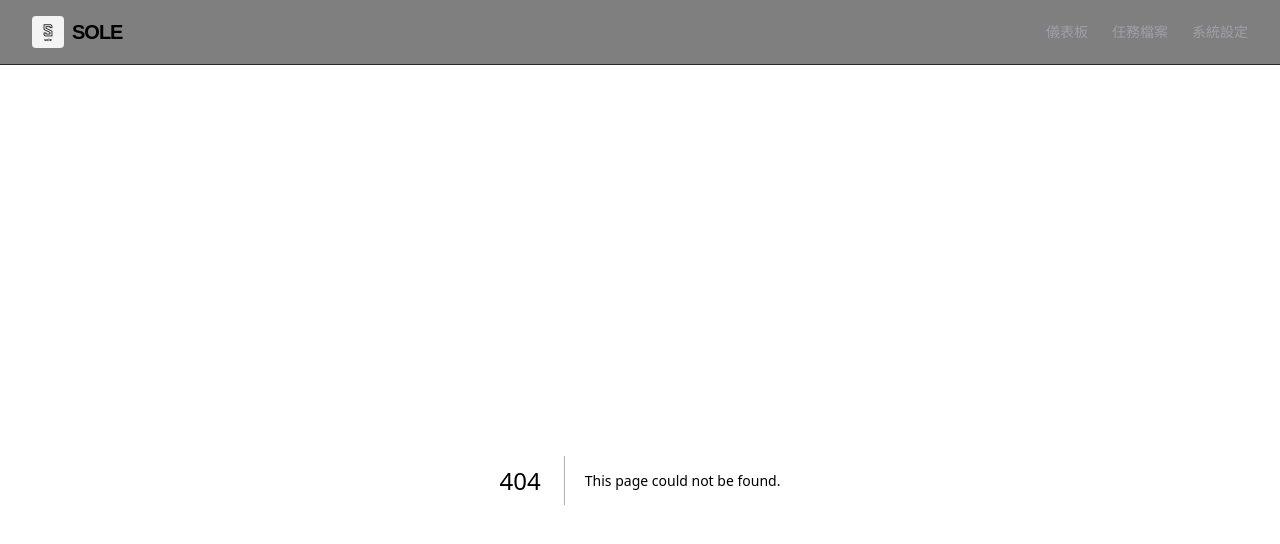
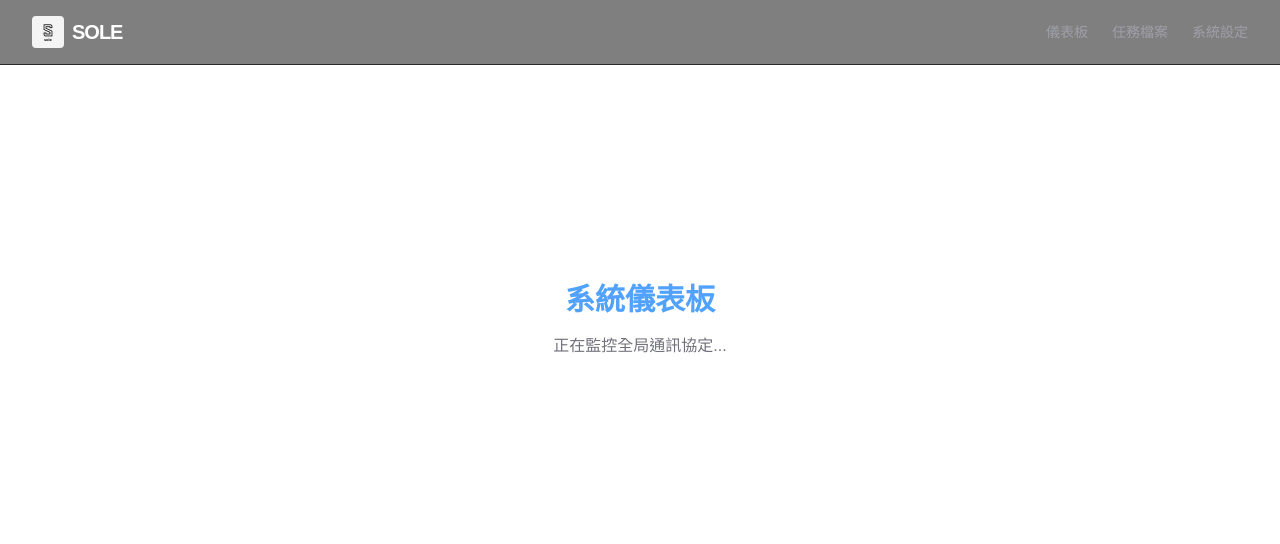
Before and after one commit to fictionmaker486/sole-protocol, a Next.js app: page /dashboard in a window 1280 px wide. Before the commit this address had no page. Shown: the top 544 px of the page. Built offline with nearby package versions, Linux system fonts and the light colour scheme.

Commit message:
feat: add page routing and update navigation links

```diff
--- /dev/null
+++ b/src/app/dashboard/page.tsx
@@ -0,0 +1,8 @@
+export default function DashboardPage() {
+  return (
+    <div className="flex flex-col items-center justify-center min-h-[60vh]">
+      <h1 className="text-3xl font-bold text-blue-400">系統儀表板</h1>
+      <p className="mt-4 text-zinc-500">正在監控全局通訊協定...</p>
+    </div>
+  )
+}
--- a/src/components/Header.tsx
+++ b/src/components/Header.tsx
@@ -1,17 +1,19 @@
 'use client'
 import React from 'react'
+import Link from 'next/link' // 引入 Link
 
 export default function Header() {
   return (
-    <header className="w-full py-4 px-8 border-b border-zinc-800 bg-black/50 backdrop-blur-md fixed top-0 z-50 flex justify-between items-center">
-      <div className="flex items-center gap-2">
+    <header className="w-full py-4 px-8 border-b border-zinc-800 bg-black/50 backdrop-blur-md fixed top-0 z-50 flex justify-between items-center text-white">
+      <Link href="/" className="flex items-center gap-2 hover:opacity-80 transition-opacity">
         <img src="/logo-s.jpg" alt="Logo" className="w-8 h-8 rounded" />
         <span className="font-bold tracking-tighter text-xl">SOLE</span>
-      </div>
+      </Link>
+
       <nav className="flex gap-6 text-sm text-zinc-400">
-        <button className="hover:text-white transition-colors">儀表板</button>
-        <button className="hover:text-white transition-colors">任務檔案</button>
-        <button className="hover:text-white transition-colors">系統設定</button>
+        <Link href="/dashboard" className="hover:text-white transition-colors">儀表板</Link>
+        <Link href="/missions" className="hover:text-white transition-colors">任務檔案</Link>
+        <Link href="/settings" className="hover:text-white transition-colors">系統設定</Link>
       </nav>
     </header>
   )
```
Also changed, not shown: src/app/missions/page.tsx (added), src/app/settings/page.tsx (added).
